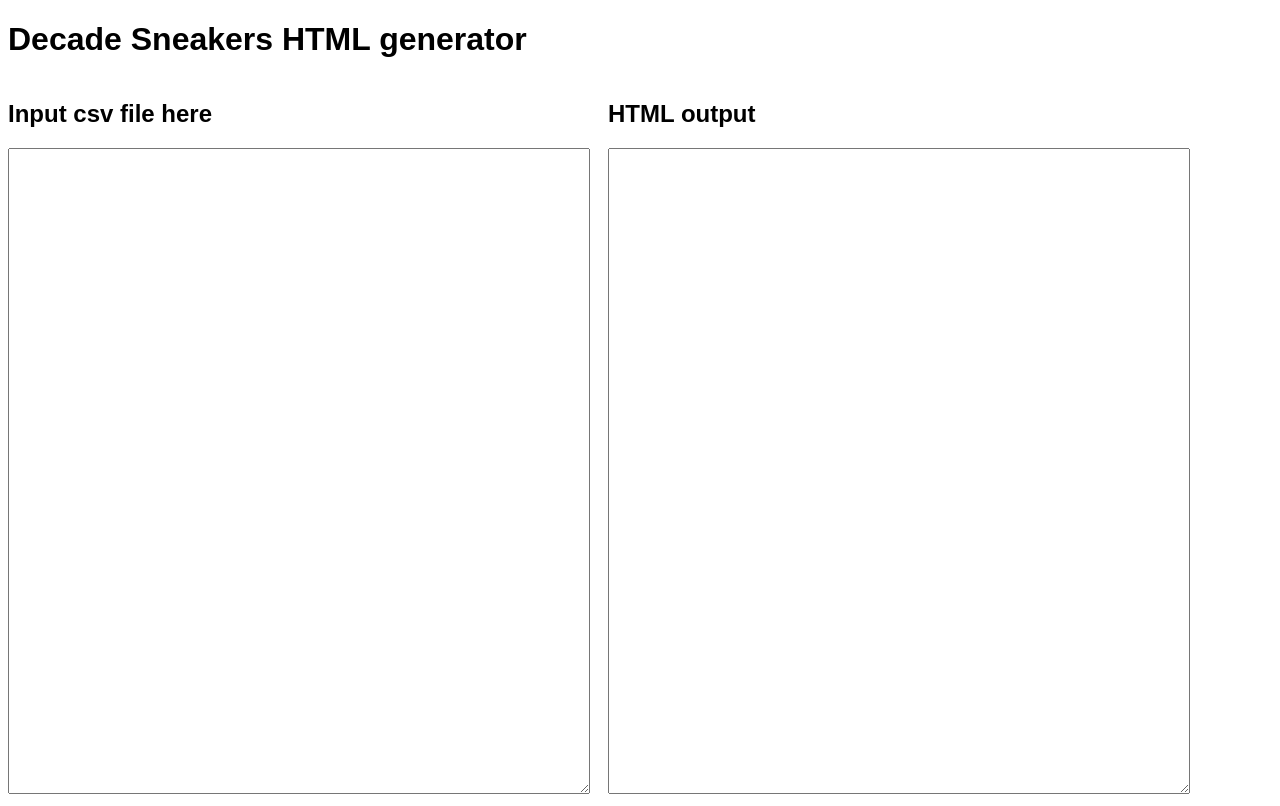
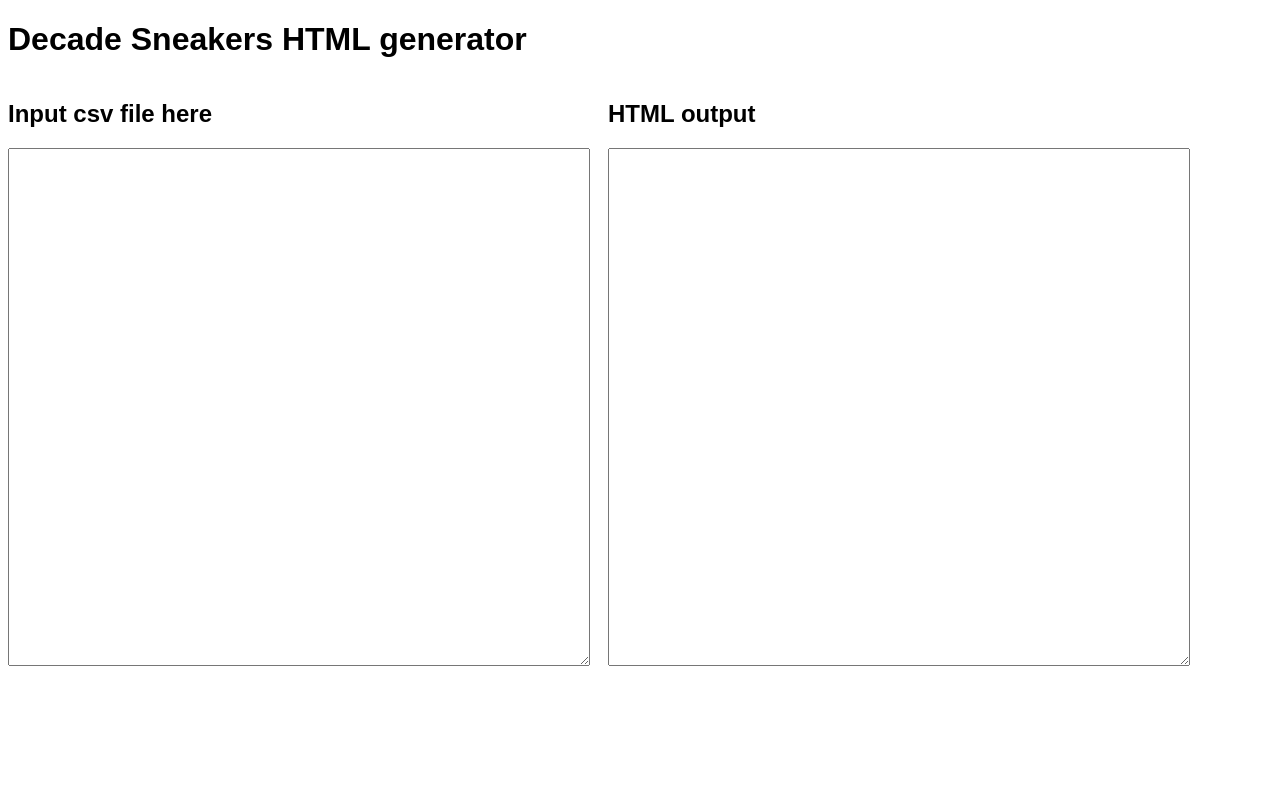
Before and after one commit to majoravery/decade-sneakers, a plain HTML site: page index.html in a window 1280 px wide. Drawn offline with Linux system fonts and the light colour scheme.

Commit message:
shorten textarea height

```diff
--- a/style.css
+++ b/style.css
@@ -13,7 +13,7 @@ div {
 }
 
 textarea {
-  height: 50vw;
+  height: 40vw;
   width: 100%;
 }
 
```
